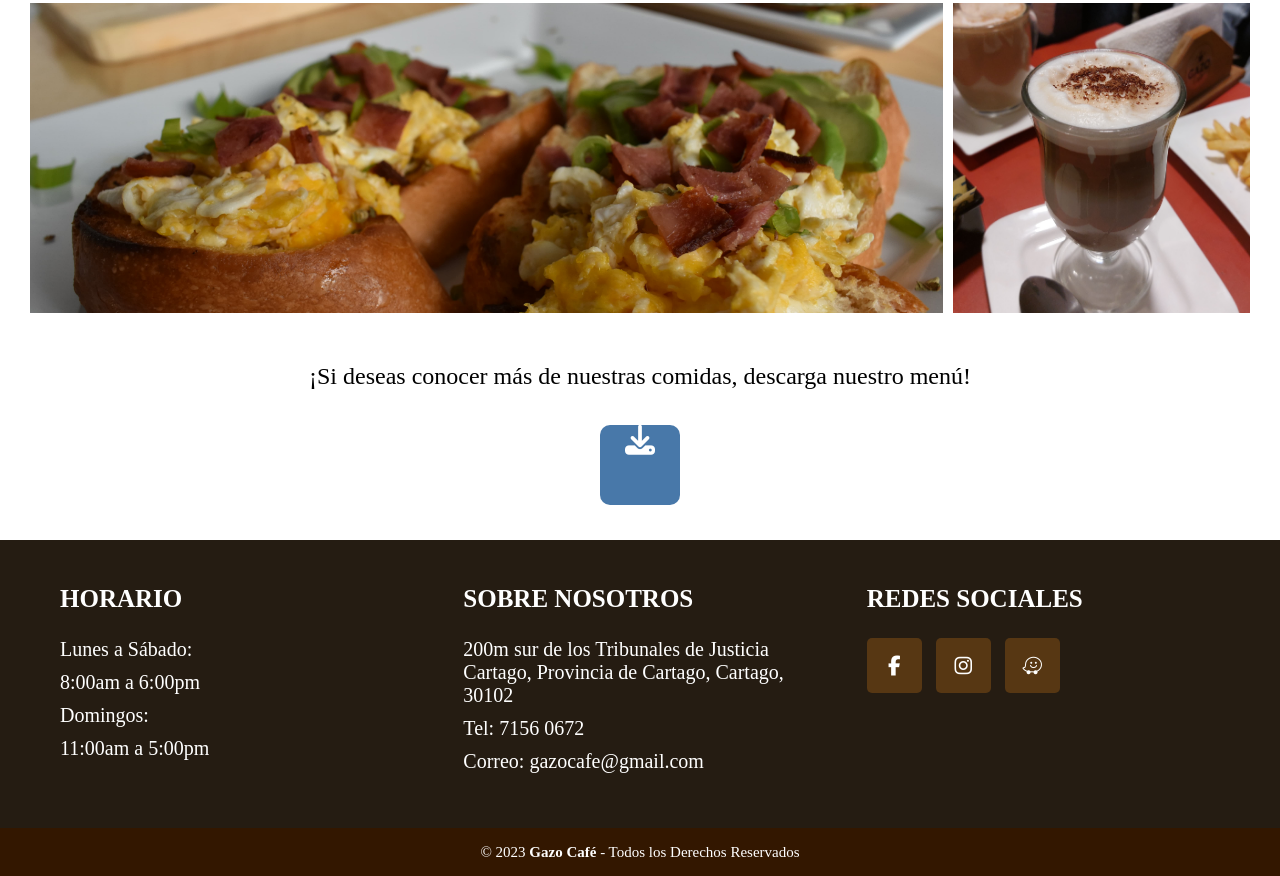
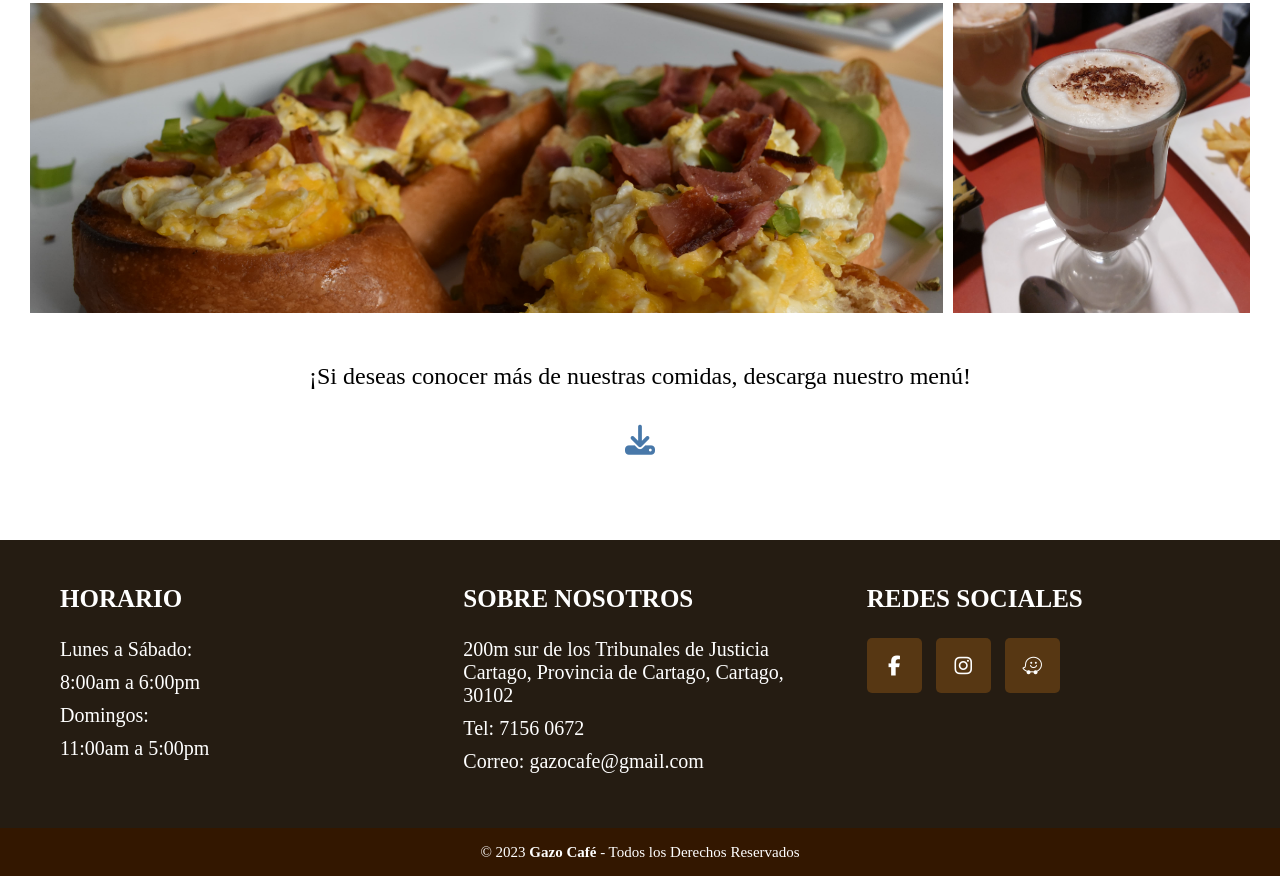
Before and after one commit to gazocafe/gazocafe.github.io, a plain HTML site: page index.html in a window 1280 px wide. Shown: the part 4107-4983 px from the top of the page. Drawn offline with Linux system fonts and the light colour scheme.

Commit message:
Cambio boton descarga pdf

```diff
--- a/CSS/estilos.css
+++ b/CSS/estilos.css
@@ -265,12 +265,10 @@ main{
     display: block;
     width: 80px;
     height: 80px;
-    background: #4878a9;
-    border-radius: 10px;
     text-align: center;
     line-height: 80px;
     font-size: 30px;
-    color: #fff;
+    color: #4878a9;
     transition: all 400ms ease-out;
 }
 
```
